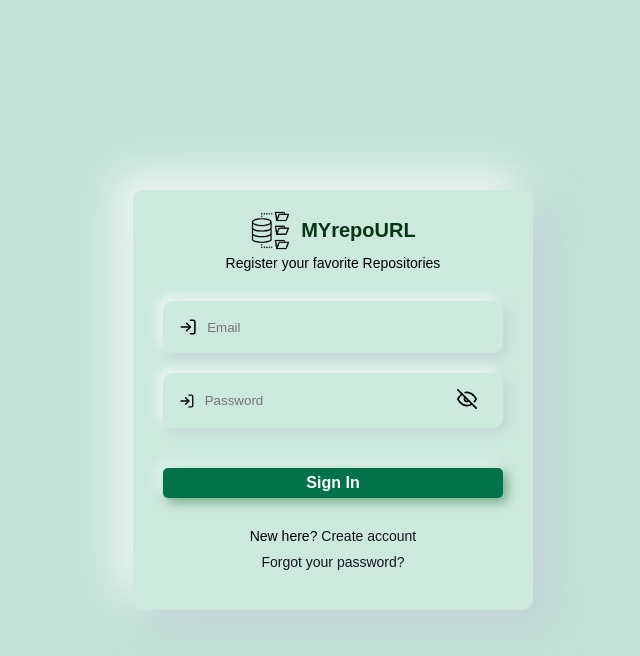
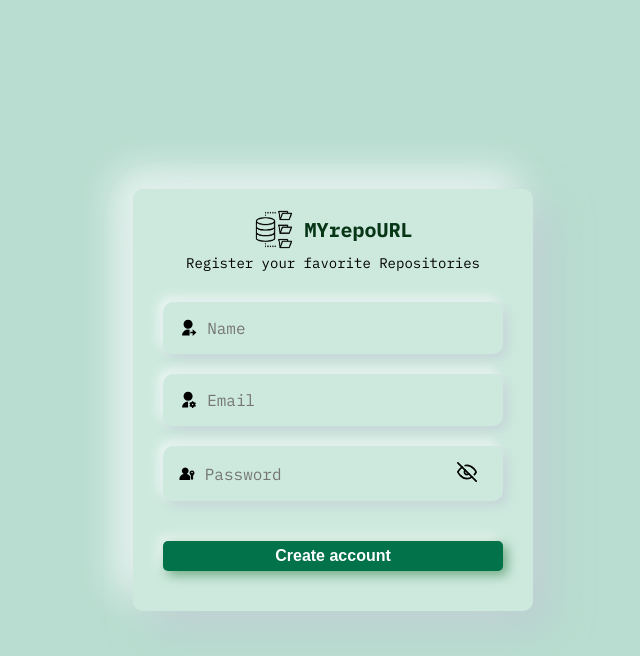
Before and after one commit to ivanbs14/Web_MYrepoURL, a React (Vite) app: page / in a window 1280 px wide. Shown: the top 656 px of the page, without its empty margins (307-947 px from the left). Built offline with nearby package versions, Linux system fonts and the light colour scheme.

Commit message:
feat: Alert, SignOut and Sign

```diff
--- a/index.html
+++ b/index.html
@@ -6,7 +6,7 @@
     <meta name="viewport" content="width=device-width, initial-scale=1.0" />
 
     <link rel="preconnect" href="https://fonts.gstatic.com" crossorigin>
-    <link href="https://fonts.googleapis.com/css2?family=Poppins:wght@400;500;600&family=Roboto:wght@400;500&display=swap" rel="stylesheet">
+    <link href="https://fonts.googleapis.com/css2?family=IBM+Plex+Mono:wght@400;700&display=swap" rel="stylesheet">
 
     <title>Form Formulário</title>
   </head>
--- a/package.json
+++ b/package.json
@@ -14,7 +14,8 @@
     "react": "^18.2.0",
     "react-dom": "^18.2.0",
     "react-icons": "^4.10.1",
-    "react-router-dom": "6.12.0"
+    "react-router-dom": "6.12.0",
+    "styled-components": "^6.1.4"
   },
   "devDependencies": {
     "@types/react": "^18.2.15",
--- /dev/null
+++ b/src/components/Alert/index.tsx
@@ -0,0 +1,27 @@
+import React, { useState } from "react";
+import { Container } from "./style";
+
+interface AlertProps {
+  children: React.ReactNode;
+  onClickOff: () => void;
+}
+
+export function Alert({ children, onClickOff }: AlertProps) {
+  const [disabled, setDisabled] = useState(false);
+
+  // Function to close the alert
+  const handleClick = () => {
+    if (!disabled) {
+      setDisabled(true);
+      if (onClickOff) {
+        onClickOff();
+      }
+    }
+  };
+
+  return (
+    <Container onClick={handleClick} disabled={disabled}>
+      {children}
+    </Container>
+  );
+}
--- /dev/null
+++ b/src/components/Alert/style.ts
@@ -0,0 +1,24 @@
+import styled from "styled-components";
+
+interface ContainerProps {
+  disabled?: boolean;
+}
+
+export const Container = styled.div<ContainerProps>`
+  position: absolute;
+  top: 0;
+  width: 100%;
+  padding: 1rem 3rem;
+  background-color: var(--color-bg-secundary);
+  text-align: center;
+  color: var(--color-text-light);
+  cursor: pointer;
+
+  &:hover{
+    box-shadow: 4px 4px 12px 0px rgba(40, 125, 63, 0.6), -4px -4px 12px 0px rgba(253, 255, 255, 0.80);
+  }
+
+  ${({ disabled }) => disabled && `
+    display: none;
+  `}
+`;
--- a/src/components/Button/styles.css
+++ b/src/components/Button/styles.css
@@ -17,5 +17,5 @@
 }
 
 .btn:hover{
-    transform: scale(1.1);
+    transform: scale(1.05);
 }
--- a/src/components/SignIn/index.tsx
+++ b/src/components/SignIn/index.tsx
@@ -1,16 +1,15 @@
-import React from "react";
 import { useState } from "react";
 
 import "./styles.css";
 import Logo from '../../assets/5OnRVY-LogoMakr.png'
-import { FiLogIn, FiEye, FiEyeOff } from "react-icons/fi";
+import { RiUserShared2Fill } from "react-icons/ri";
+import { GoPasskeyFill } from "react-icons/go";
 import { InputS } from "../InputS";
 import { Button } from "../Button";
 
 export function SignIn() {
-   const [email, setEmail] = useState("")
-   const [password, setPassword] = useState("")
-   const [showPassword, setShowPassword] = useState(false);
+   const [email, setEmail] = useState("");
+   const [password, setPassword] = useState("");
 
    const handleEmailChange = (value: string) => {
       setEmail(value);
@@ -18,10 +17,6 @@ export function SignIn() {
 
    const handlePasswordChange = (value: string) => {
       setPassword(value)
-   };
-
-   const togglePasswordVisibility = () => {
-      setShowPassword(!showPassword);
    };
 
    return (
@@ -36,7 +31,7 @@ export function SignIn() {
          <div className="inputs">
             <InputS
                value={email}
-               icon={FiLogIn}
+               icon={RiUserShared2Fill}
                placeholder="Email"
                onChange={handleEmailChange}
             />
@@ -44,7 +39,7 @@ export function SignIn() {
             <InputS
                type="password"
                value={password}
-               icon={FiLogIn}
+               icon={GoPasskeyFill}
                placeholder="Password"
                onChange={handlePasswordChange}
             />
--- /dev/null
+++ b/src/components/SignOut/index.tsx
@@ -0,0 +1,71 @@
+import React, { useState } from 'react';
+import './styles.css';
+import Logo from '../../assets/5OnRVY-LogoMakr.png';
+import { RiUserShared2Fill, RiUserSettingsFill } from 'react-icons/ri';
+import { GoPasskeyFill } from 'react-icons/go';
+import { InputS } from '../InputS';
+import { Button } from '../Button';
+
+interface SignOutProps {
+  onFormValidation: (isValid: boolean) => void;
+}
+
+export function SignOut({ onFormValidation }: SignOutProps) {
+  const [name, setName] = useState('');
+  const [email, setEmail] = useState('');
+  const [password, setPassword] = useState('');
+  const [isFormValid, setIsFormValid] = useState(false);
+
+  // Event handlers for input changes
+  const handleEmailChange = (newEmail: string) => {
+    setEmail(newEmail);
+  };
+
+  const handlePasswordChange = (newPassword: string) => {
+    setPassword(newPassword);
+  };
+
+  const handleNameChange = (newName: string) => {
+    setName(newName);
+  };
+
+  // Event handler for button click
+  const handleButtonClick = () => {
+    const allFieldsFilled = name.trim() !== '' && email.trim() !== '' && password.trim() !== '';
+    setIsFormValid(allFieldsFilled);
+    onFormValidation(allFieldsFilled);
+  };
+
+  return (
+    <div className="SignIn">
+      <div className="header">
+        <div className="logo flip-in-hor-top">
+          <img src={Logo} alt="logo da pagina" />
+          <h1 className="nameRepo">MYrepoURL</h1>
+        </div>
+        <span>Register your favorite Repositories</span>
+      </div>
+      <div className="inputs">
+        <InputS value={name}
+          icon={RiUserShared2Fill}
+          placeholder="Name"
+          onChange={handleNameChange}
+        />
+        <InputS
+          value={email}
+          icon={RiUserSettingsFill}
+          placeholder="Email"
+          onChange={handleEmailChange}
+        />
+        <InputS
+          type="password"
+          value={password}
+          icon={GoPasskeyFill}
+          placeholder="Password"
+          onChange={handlePasswordChange}
+        />
+      </div>
+      <Button title="Create account" onClick={handleButtonClick} />
+    </div>
+  );
+}
--- /dev/null
+++ b/src/components/SignOut/styles.css
@@ -0,0 +1,57 @@
+.SignIn {
+   width: 40rem;
+   display: flex;
+   flex-direction: column;
+   justify-content: center;
+   align-items: center;
+   gap: 1rem;
+   background-color: var(--color-bg-Two);
+   padding: 2rem 3rem 4rem;
+   border-radius: 1rem;
+   box-shadow: 16px 16px 40px 0px rgba(187, 195, 206, 0.60), -16px -16px 40px 0px rgba(253, 255, 255, 0.80);
+}
+
+.inputs {
+   width: 100%;
+   display: flex;
+   flex-direction: column;
+   justify-content: center;
+   align-items: center;
+   gap: 2rem;
+   margin-bottom: 3rem;
+}
+
+.spText {
+   margin-top: 2rem;
+}
+
+.header {
+   display: flex;
+   flex-direction: column;
+   justify-content: center;
+   align-items: center;
+   gap: .5rem;
+   margin-bottom: 2rem;
+}
+
+.logo {
+   display: flex;
+   align-items: center;
+   justify-content: center;
+   gap: 1rem;
+}
+
+img {
+  width: 12%;
+}
+
+.nameRepo {
+   font-size: 2rem;
+   color: var(--color-text-green100);
+}
+
+.page {
+   height: 100vh;
+   display: flex;
+   align-items: center;
+}
--- a/src/index.css
+++ b/src/index.css
@@ -1,5 +1,5 @@
 :root {
-  --color-bg-primary: #c4e3d8;
+  --color-bg-primary: #b9ddd0;
   --color-bg-Two: #cde9de;
   --color-bg-secundary: #02724b;
   --color-primary: #13141f;
@@ -21,8 +21,19 @@ html {
 
 body {
   font-size: 1.6rem;
-  font-family: 'Montserrat', sans-serif;
+  font-weight: 400;
+  font-family: 'IBM Plex Mono', monospace;
   background-color: var(--color-bg-primary);
+}
+
+input, input::placeholder{
+  font-family: 'IBM Plex Mono', monospace;
+  font-size: 1.6rem;
+  font-weight: 400;
+}
+
+h1{
+  font-size: 1.8rem;
 }
 
 span, a {
--- a/src/pages/Sign/index.tsx
+++ b/src/pages/Sign/index.tsx
@@ -1,39 +1,44 @@
-import './styles.css'
-import { useState } from 'react';
-import { FiLogIn } from "react-icons/fi";
-import { FaRegAddressCard } from "react-icons/fa";
-
-import Logo from '../../assets/5OnRVY-LogoMakr.png'
-import { SignIn } from '../../components/SignIn';
+// No componente Sign
+import React, { useState } from 'react';
+import './styles.css';
+import Logo from '../../assets/5OnRVY-LogoMakr.png';
+import { SignOut } from '../../components/SignOut';
+import { Alert } from '../../components/Alert';
 
 export function Sign() {
+  const [alertDisabled, setAlertDisabled] = useState(true);
+  const [alertMessage, setAlertMessage] = useState('');
+  const [isFormValid, setIsFormValid] = useState(false);
 
-  const [email, setEmail] = useState('');
-  const [password, setPassword] = useState('');
+  // Function to close the alert
+  const handleAlertClose = () => {
+    setAlertMessage('');
+    setAlertDisabled(true);
+  };
 
-  const handleEmailChange = (newEmail: string) => {
-    setEmail(newEmail);
-  }
-  const handlePasswordChange = (newPassword: string) => {
-    setPassword(newPassword);
-  }
+  // Function to handle form validation from the SignOut component
+  const handleFormValidation = (isValid: boolean) => {
+    setIsFormValid(isValid);
 
-  function sendDadas() {
-    console.log(email, password);
-    setEmail('');
-    setPassword('');
-
-  }
-
-  /* useEffect(() => {
-
-  }, [sendDadas]); */
+    if (!isValid) {
+      setAlertMessage('FILL IN ALL FIELDS...');
+      setAlertDisabled(false);
+    } else {
+      setAlertMessage('');
+      setAlertDisabled(true);
+    }
+  };
 
   return (
-    <div className='container'>
-      <div className='page slide-in-bottom'>
-        <SignIn />
+    <div className="container">
+      {!alertDisabled && (
+        <Alert onClickOff={handleAlertClose}>
+          <h1>{alertMessage}</h1>
+        </Alert>
+      )}
+      <div className="page slide-in-bottom">
+        <SignOut onFormValidation={handleFormValidation} />
       </div>
     </div>
-  )
+  );
 }
```
Also changed, not shown: 2 other files (tests, documents, lock files or other folders).
